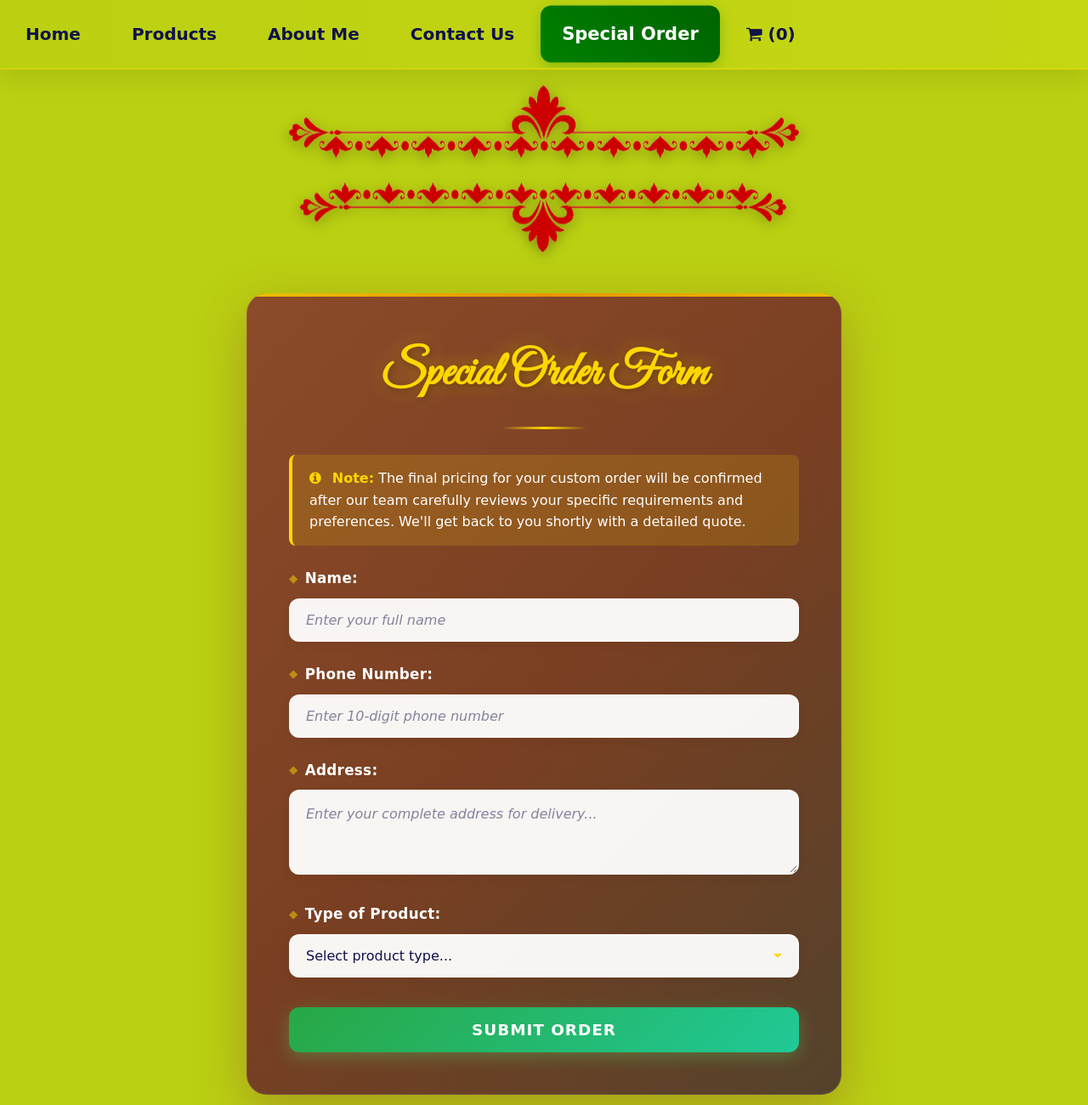
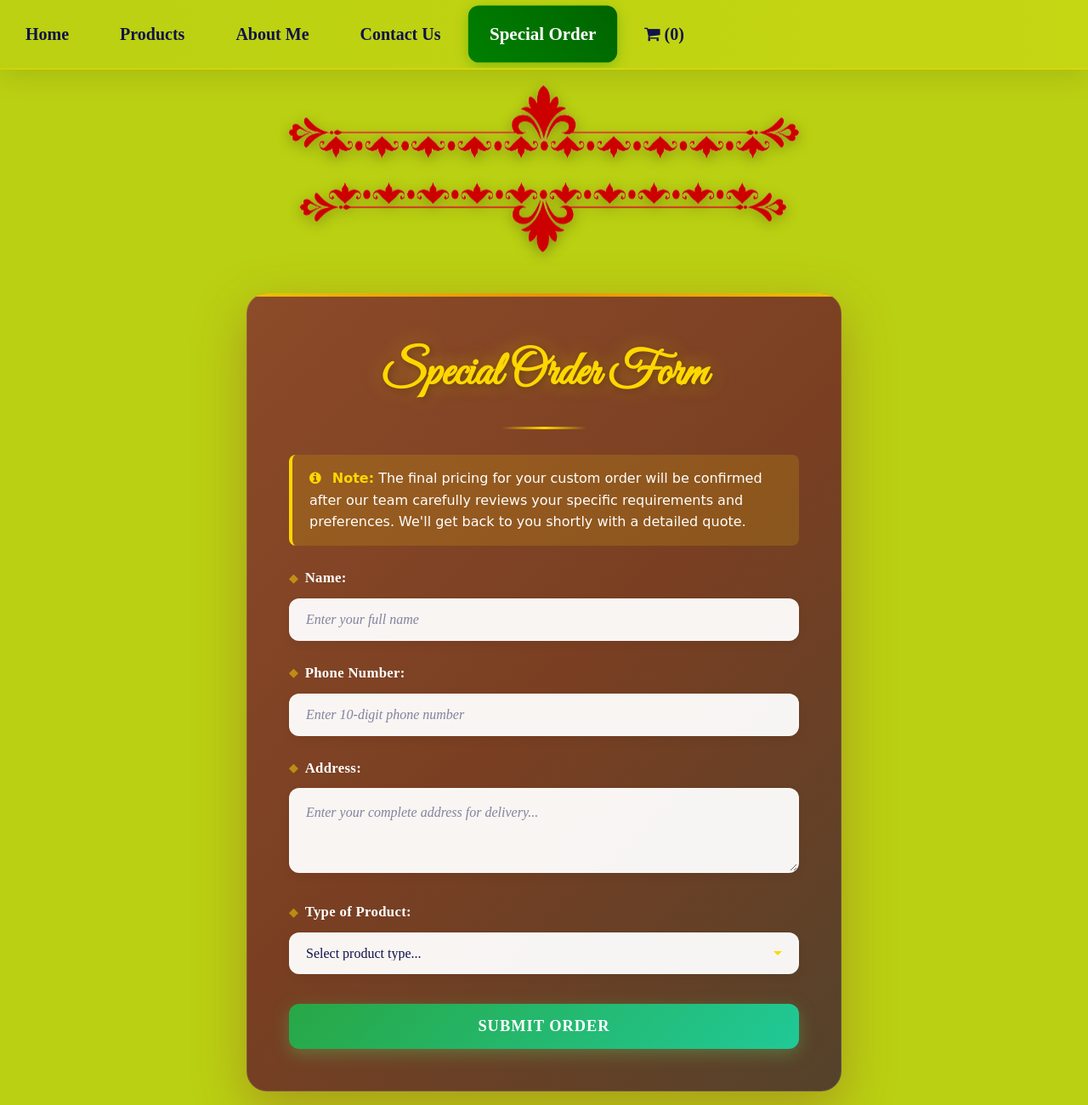
Before and after one commit to PassionBakeryNChocos/passionbakerynchocos, a plain HTML site: page special_order_chocolates.html in a window 1280 px wide. Shown: the top 1300 px of the page at 85% size. Drawn offline with Linux system fonts and the light colour scheme; a web font is replaced by a local one.

Commit message:
Update special_order_chocolates.html

```diff
--- a/special_order_chocolates.html
+++ b/special_order_chocolates.html
@@ -81,7 +81,7 @@
       .topnav {
         overflow: hidden;
         background: var(--primary-gradient);
-        font-family: "Delius", cursive;
+        font-family: Delius;
         box-shadow: 0 8px 32px rgba(0, 0, 0, 0.1);
         backdrop-filter: blur(20px);
         -webkit-backdrop-filter: blur(20px);
@@ -310,7 +310,7 @@
         gap: 8px;
         margin-bottom: 10px;
         font-weight: 600;
-        font-family: "Delius", cursive;
+        font-family: Delius;
         color: white;
         font-size: clamp(0.95rem, 2vw, 1.05rem);
         letter-spacing: 0.3px;
@@ -346,7 +346,7 @@
         border: 2px solid rgba(255, 255, 255, 0.2);
         border-radius: 12px;
         box-sizing: border-box;
-        font-family: "Delius", cursive;
+        font-family: Delius;
         font-size: clamp(0.9rem, 2vw, 1rem);
         background: rgba(255, 255, 255, 0.95);
         color: var(--primary-text);
@@ -575,7 +575,7 @@
         border-radius: 12px;
         cursor: pointer;
         width: 100%;
-        font-family: "Delius", cursive;
+        font-family: Delius;
         font-weight: bold;
         font-size: clamp(1rem, 2.5vw, 1.15rem);
         transition: all 0.4s cubic-bezier(0.4, 0, 0.2, 1);
```
